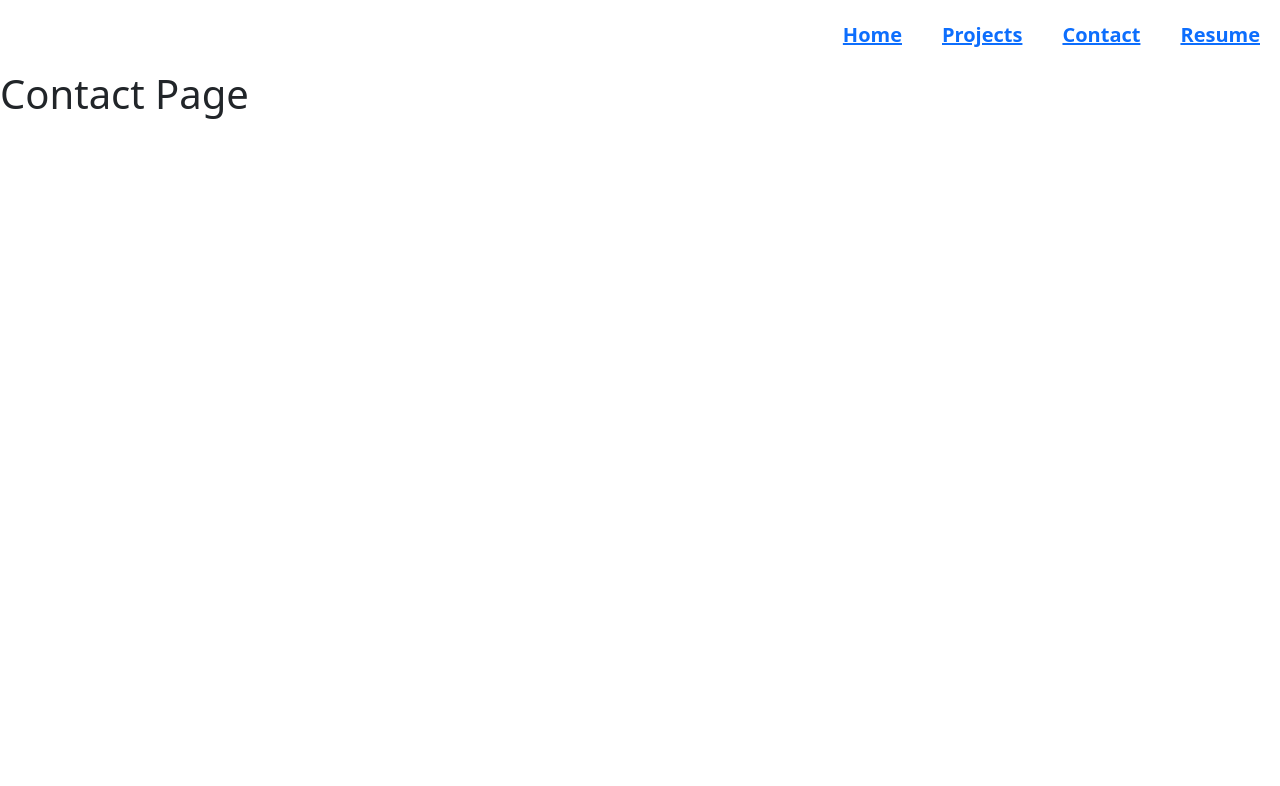
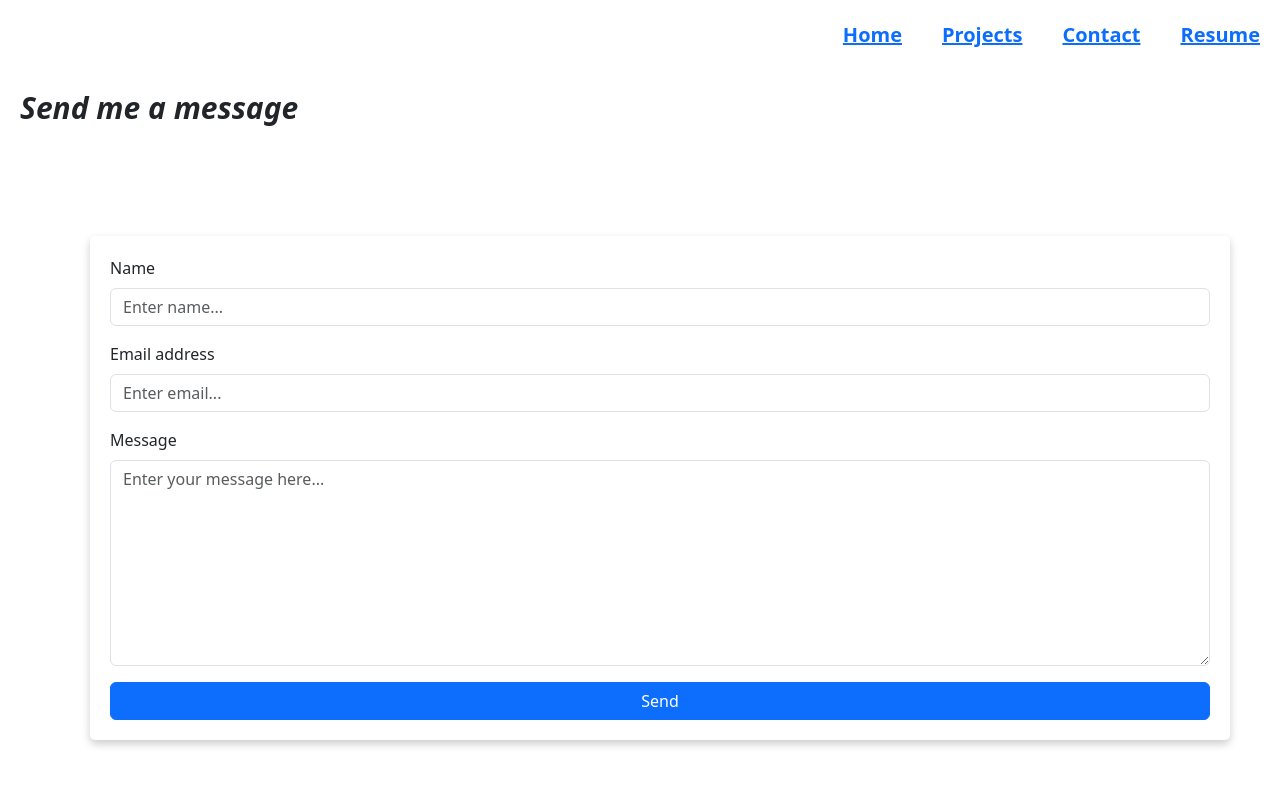
Before and after one commit to Andrewchall92/my-portfolio, a React (Vite) app: page /ContactPage in a window 1280 px wide. Shown: the top 786 px of the page. Built offline with nearby package versions, Linux system fonts and the light colour scheme.

Commit message:
Added the message form in the contact page and did some basic styling

```diff
--- a/src/components/style.css
+++ b/src/components/style.css
@@ -18,3 +18,40 @@
     font-weight: bold;
     padding: 20px;
 }
+
+.container {
+    box-shadow: 0 4px 8px 0 rgba(0,0,0,0.2);
+    transition: 0.3s;
+    width: 100%;
+    padding: 20px;
+    margin: 90px;
+    border-radius: 5px;
+}
+.container a {
+    display: inline-block;
+    margin: 10px;
+    color: white;
+    background-color: blue;
+    padding: 5px;
+    text-decoration: none;
+    border-radius: 10px;
+}
+
+.container:hover {
+    box-shadow: 0 8px 16px 0 rgba(0,0,0,0.2);
+}
+
+h1 {
+    font-size: 30px;
+    font-weight: bold;
+    font-style: italic;
+    padding: 20px;
+}
+
+h4 {
+    font-size: 20px;
+    font-weight: bold;
+    font-style: italic;
+    padding: 20px;
+    text-align: center;
+}
--- a/src/pages/ContactPage.jsx
+++ b/src/pages/ContactPage.jsx
@@ -1,11 +1,78 @@
-import React from "react";
+import React, { useState } from "react";
 
 function ContactPage() {
+  const [name, setName] = useState("");
+  const [email, setEmail] = useState("");
+  const [message, setMessage] = useState("");
+  const [errorMessage, setErrorMessage] = useState("");
+
+  const handleSubmit = (e) => {
+    e.preventDefault();
+    if (name === "" || email === "" || message === "") {
+      setErrorMessage("All fields are required.");
+    } else if (!/\S+@\S+\.\S+/.test(email)) {
+      setErrorMessage("Invalid email.");
+    } else {
+      setErrorMessage("");
+    }
+  };
+
   return (
     <>
-      <h1>Contact Page</h1>
+      <h1>Send me a message</h1>
+      <div class="container">
+        <form onSubmit={handleSubmit}>
+          <div class="mb-3">
+            <label for="name" class="form-label">
+              Name
+            </label>
+            <input
+              type="text"
+              class="form-control"
+              id="name"
+              placeholder="Enter name..."
+              maxLength={50}
+              value={name}
+              onChange={(e) => setName(e.target.value)}
+            />
+          </div>
+          <div class="mb-3">
+            <label for="email" class="form-label">
+              Email address
+            </label>
+            <input
+              type="email"
+              class="form-control"
+              id="email"
+              placeholder="Enter email..."
+              maxLength={100}
+              value={email}
+              onChange={(e) => setEmail(e.target.value)}
+            />
+          </div>
+          <div class="mb-3">
+            <label for="message" class="form-label">
+              Message
+            </label>
+            <textarea
+              type="text"
+              class="form-control"
+              id="message"
+              placeholder="Enter your message here..."
+              maxLength={500}
+              rows="8"
+              value={message}
+              onChange={(e) => setMessage(e.target.value)}
+            ></textarea>
+          </div>
+          {errorMessage && <p className="error">{errorMessage}</p>}
+          <div class="d-grid gap-2">
+            <button class="btn btn-primary" type="submit">Send</button>
+          </div>
+        </form>
+      </div>
     </>
   );
-};
+}
 
 export default ContactPage;
--- a/src/pages/ProjectsPage.jsx
+++ b/src/pages/ProjectsPage.jsx
@@ -46,8 +46,8 @@ function ProjectsPage() {
           </div>
         </div>
          {/* more projects will be added */}
-        <h4>More coming soon!</h4>
       </div>
+      <h4>More coming soon!</h4>
     </>
   );
 }
```
